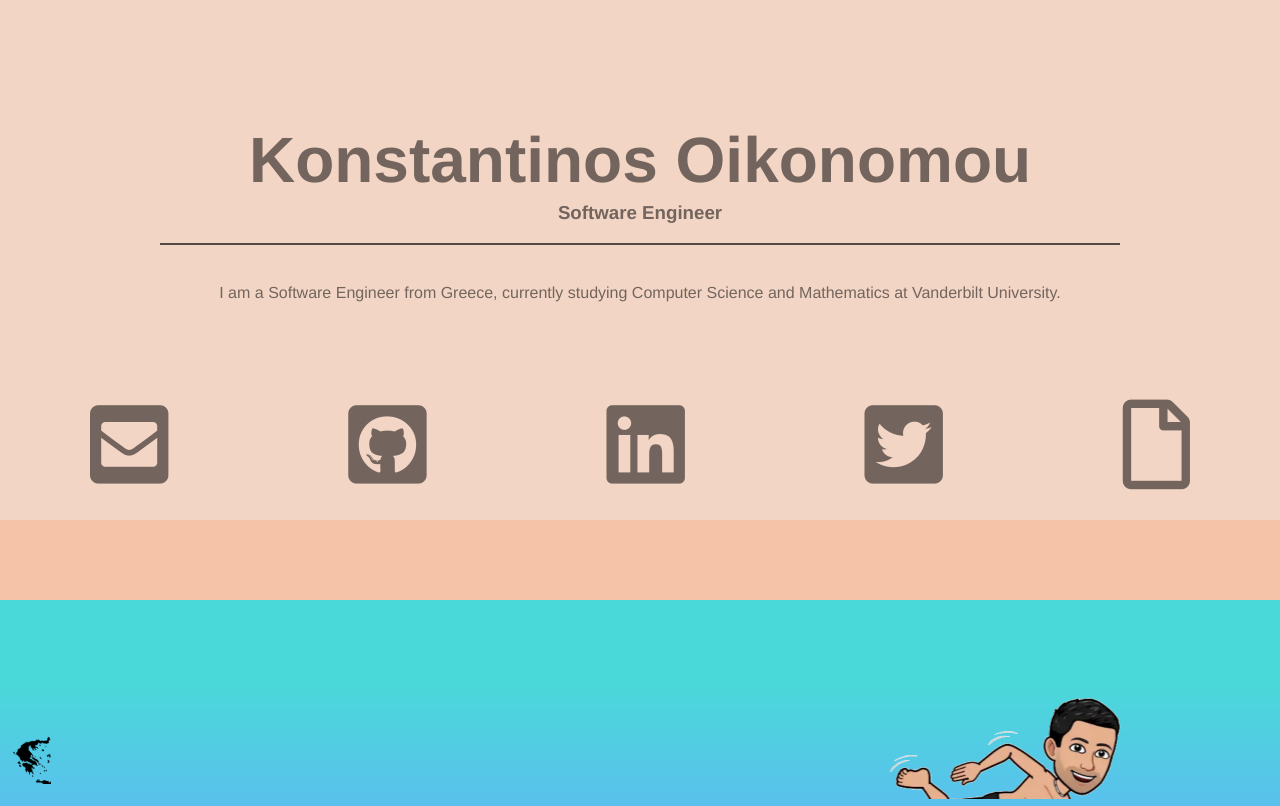
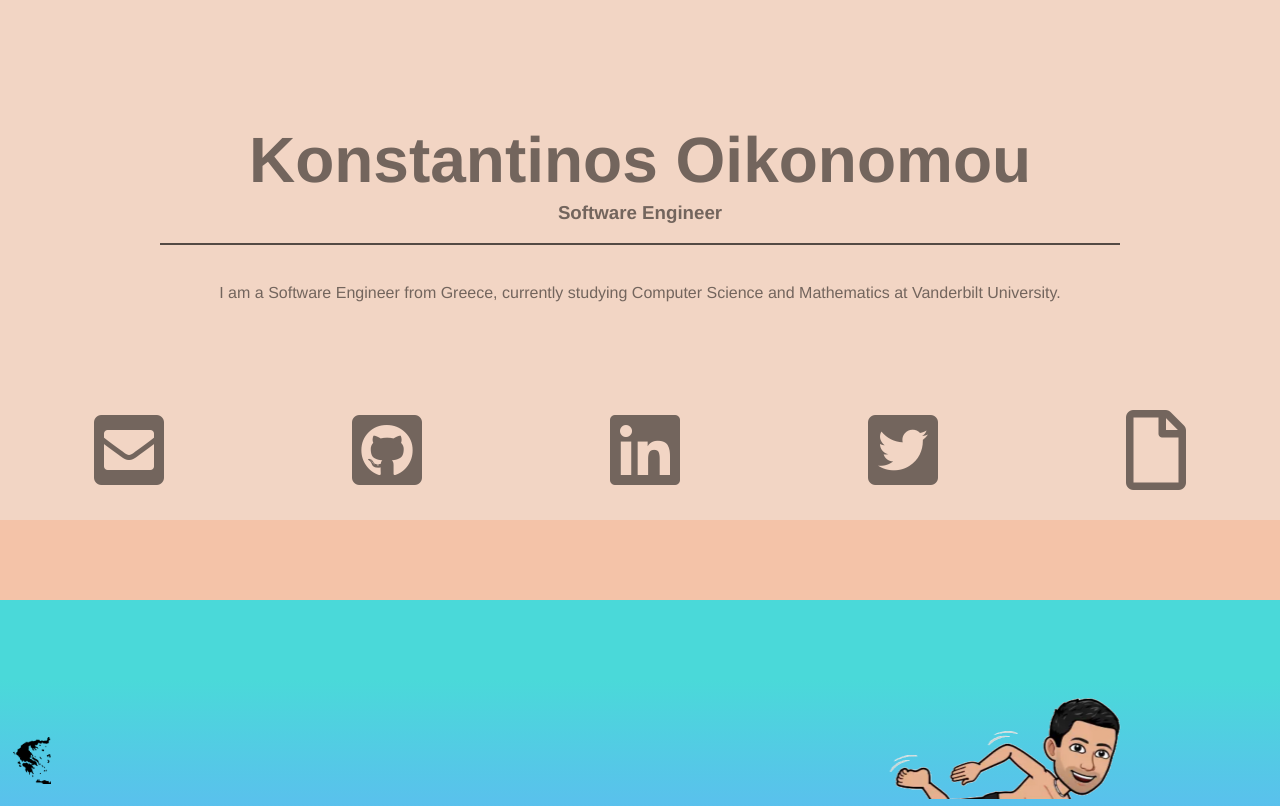
Before and after one commit to konoikon/konoikon.me, a plain HTML site: page index.html in a window 1280 px wide. Shown: the top 806 px of the page. Drawn offline with Linux system fonts and the light colour scheme.

Commit message:
Changed css

```diff
--- a/main.css
+++ b/main.css
@@ -49,17 +49,18 @@ hr {
   display: flex;
   flex-direction: row;
   flex-wrap: wrap;
-  justify-content: space-around;
+  justify-content: center;
   top: 40%;
   width: 100%;
   /* font-size: 5em; */
 }
 
 i {
-  font-size: 7vmax;
+  font-size: 10vh;
 }
 
 a {
+  margin: 10px auto;
   text-decoration: none;
   color: #73655d;
 }
```
